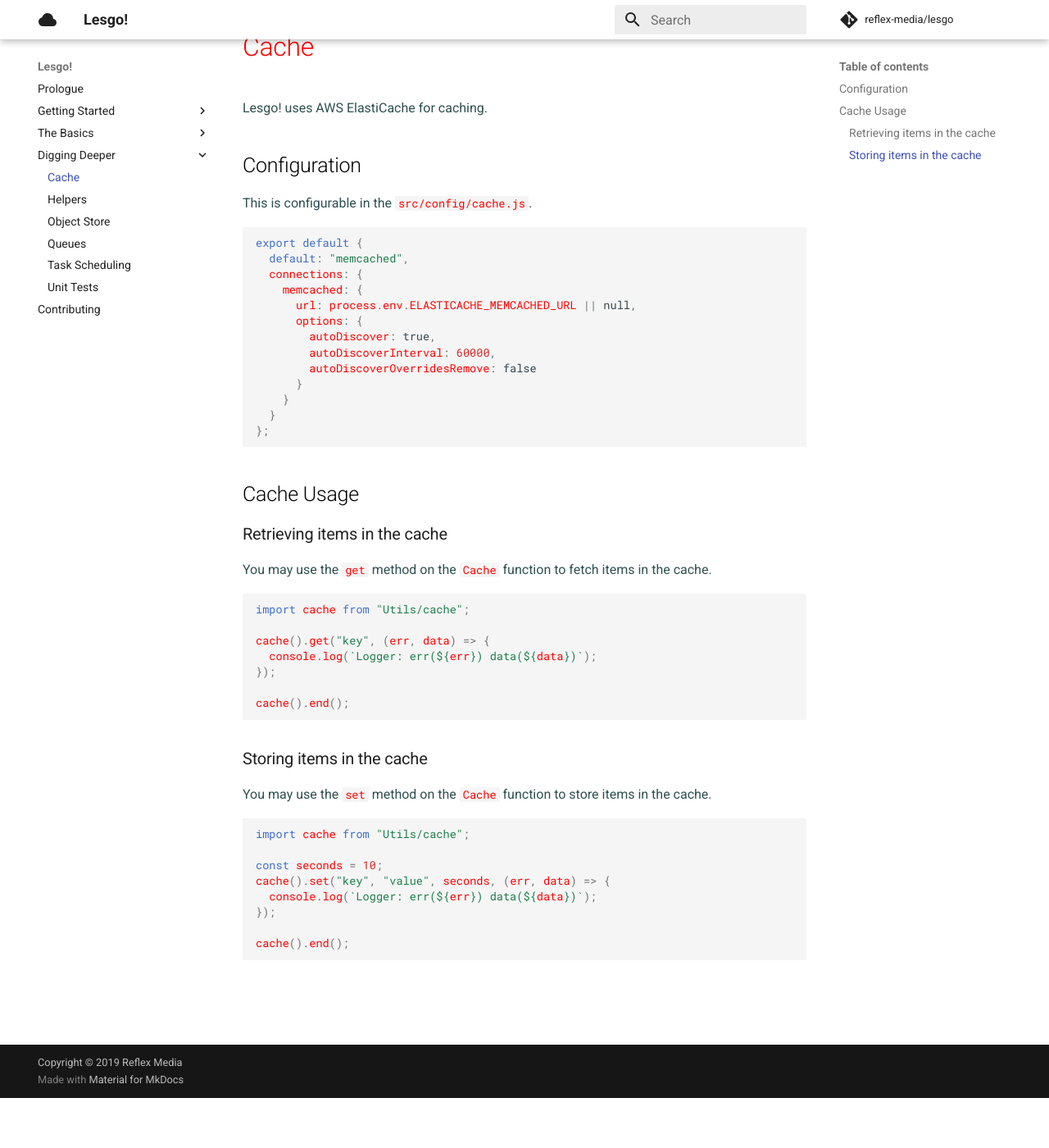
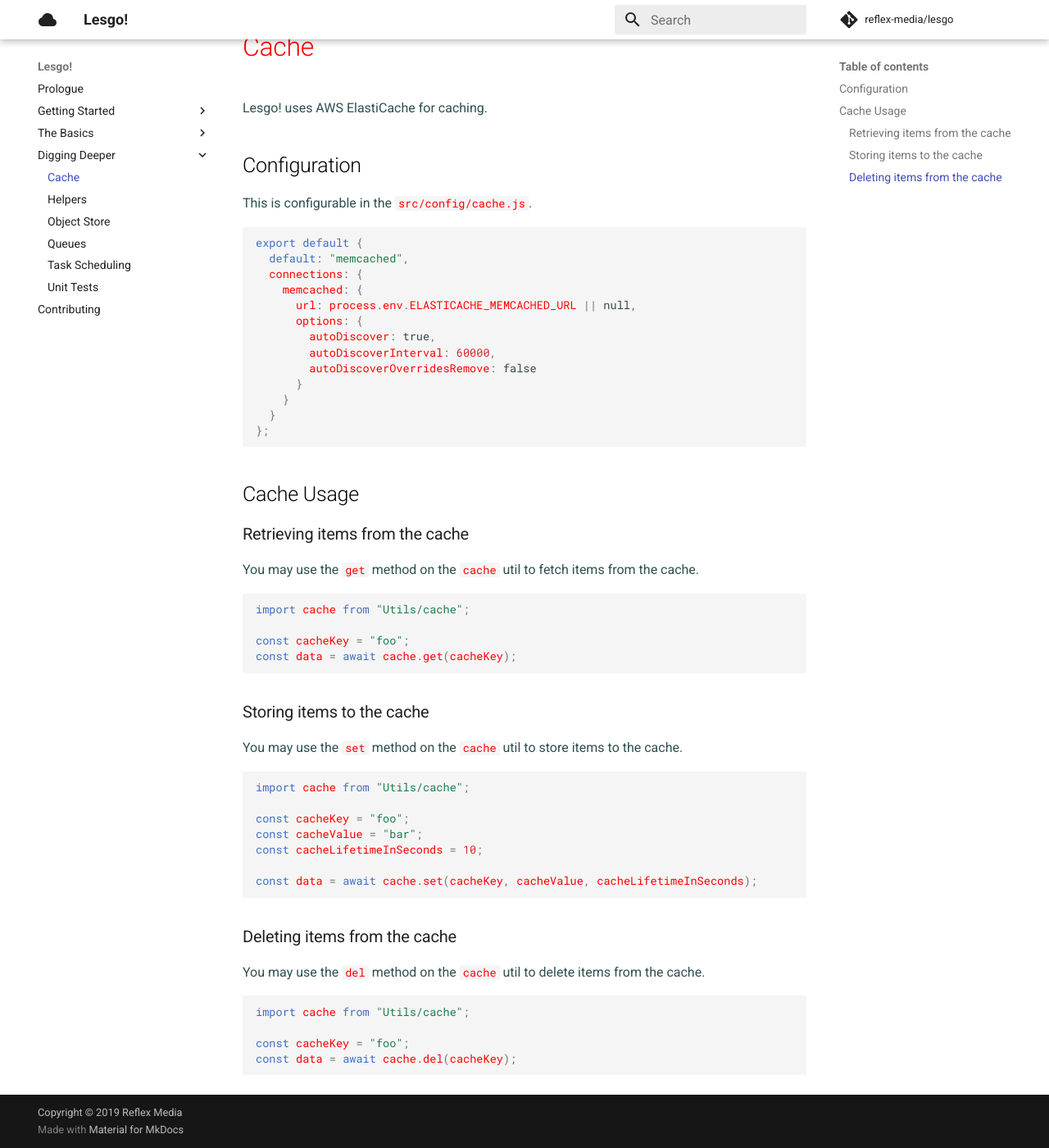
Before and after one commit to reflex-media/lesgo-docs, an MkDocs documentation site: the page built from docs/advance/cache.md, in a window 1280 px wide and 1400 px high, scrolled down 61 px. Shown: the whole window at 82% size. Built offline with MkDocs 1.6.1 and Material for MkDocs 9.7.7, drawn with Linux system fonts in a browser that asks for light colours; comment, search, counter and statistics services are not loaded.

Commit message:
Updated docs for Utils/cache

````diff
--- a/docs/advance/cache.md
+++ b/docs/advance/cache.md
@@ -3,6 +3,7 @@
 Lesgo! uses AWS ElastiCache for caching.
 
 ## Configuration
+
 This is configurable in the `src/config/cache.js`.
 
 ```js
@@ -23,31 +24,38 @@
 
 ## Cache Usage
 
-### Retrieving items in the cache
+### Retrieving items from the cache
 
-You may use the `get` method on the `Cache` function to fetch items in the cache.
+You may use the `get` method on the `cache` util to fetch items from the cache.
 
 ```js
 import cache from "Utils/cache";
 
-cache().get("key", (err, data) => {
-  console.log(`Logger: err(${err}) data(${data})`);
-});
-
-cache().end();
+const cacheKey = "foo";
+const data = await cache.get(cacheKey);
 ```
 
-### Storing items in the cache
+### Storing items to the cache
 
-You may use the `set` method on the `Cache` function to store items in the cache.
+You may use the `set` method on the `cache` util to store items to the cache.
 
 ```js
 import cache from "Utils/cache";
 
-const seconds = 10;
-cache().set("key", "value", seconds, (err, data) => {
-  console.log(`Logger: err(${err}) data(${data})`);
-});
+const cacheKey = "foo";
+const cacheValue = "bar";
+const cacheLifetimeInSeconds = 10;
 
-cache().end();
+const data = await cache.set(cacheKey, cacheValue, cacheLifetimeInSeconds);
 ```
+
+### Deleting items from the cache
+
+You may use the `del` method on the `cache` util to delete items from the cache.
+
+```js
+import cache from "Utils/cache";
+
+const cacheKey = "foo";
+const data = await cache.del(cacheKey);
+```
````
